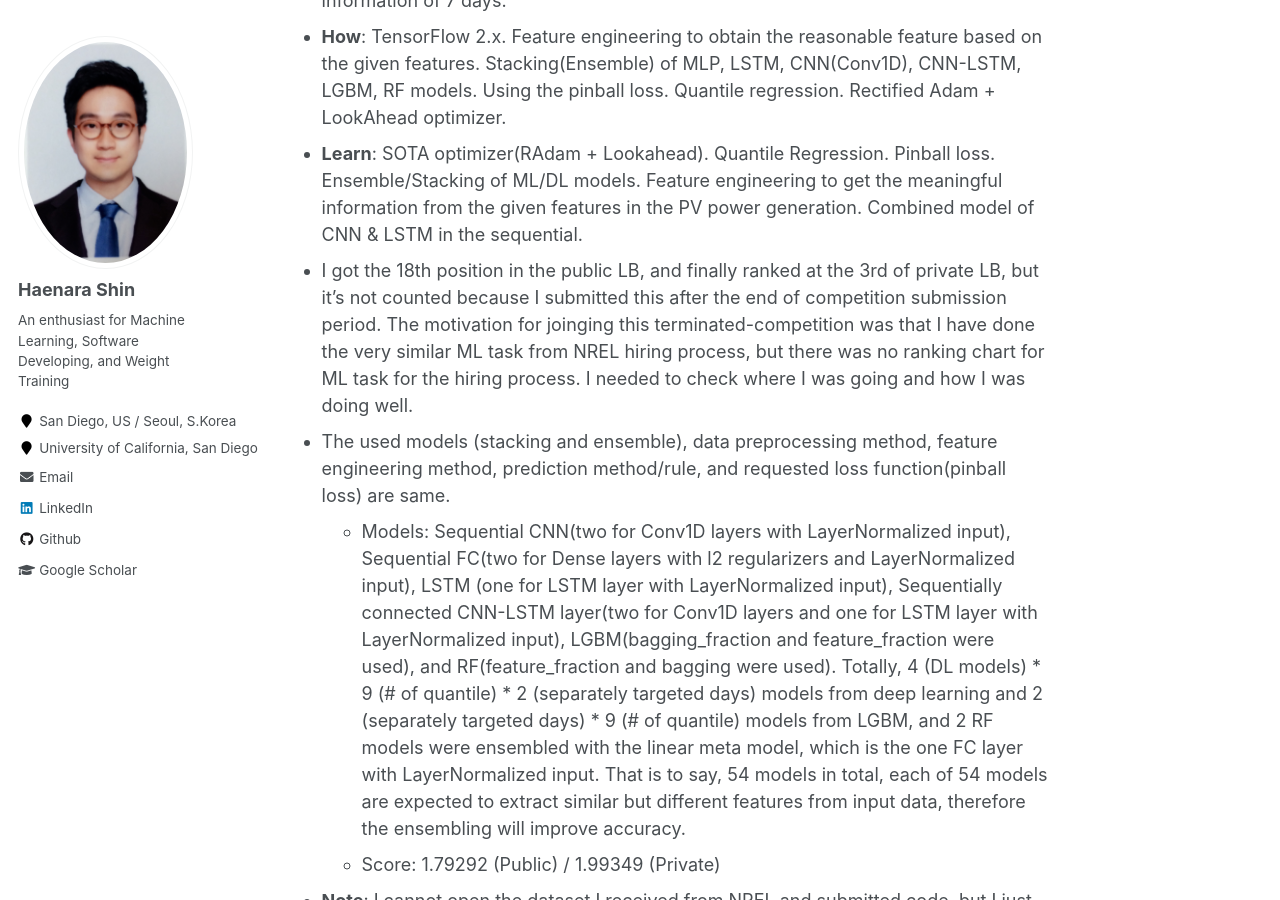
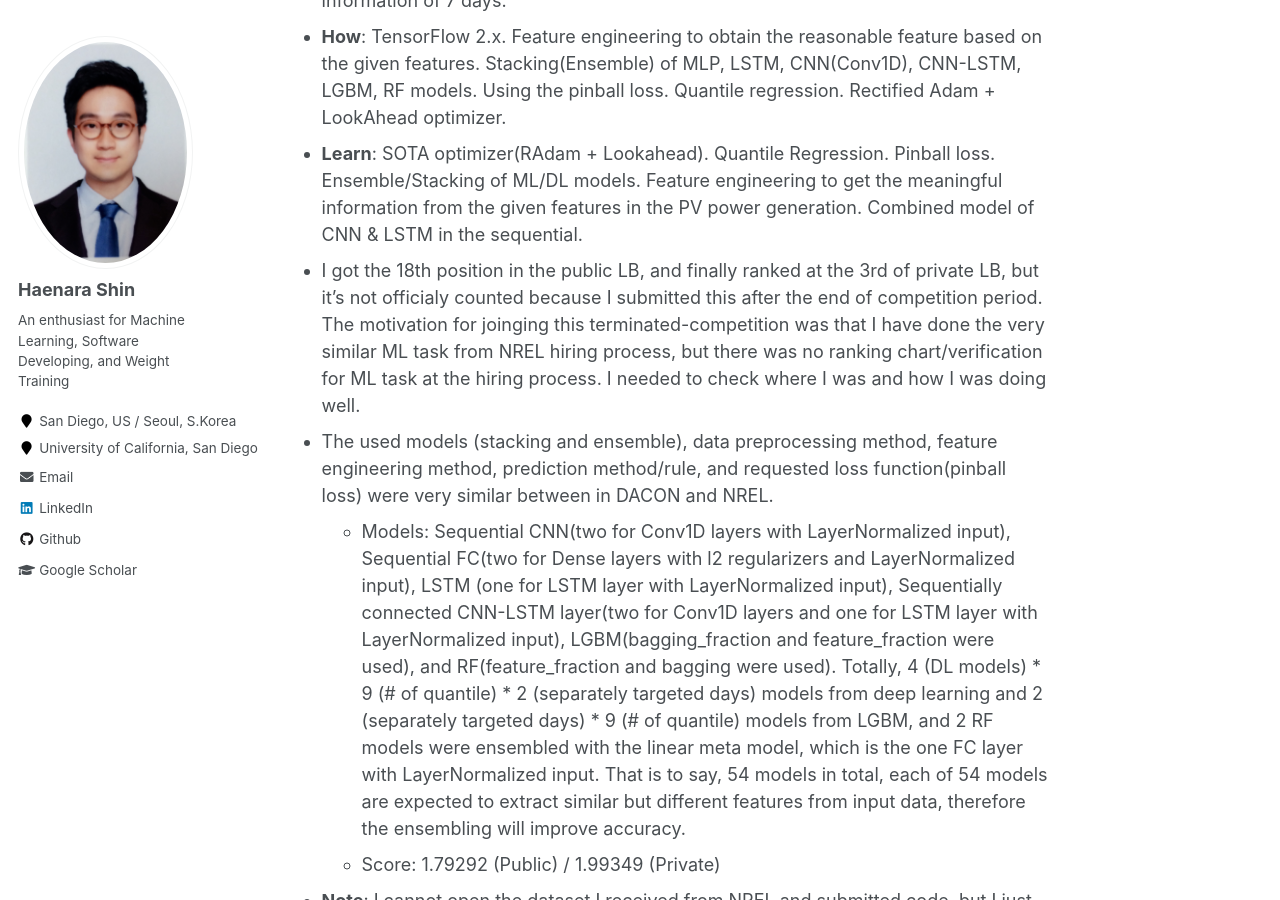
Before and after one commit to haenara-shin/haenara-shin.github.io, a Jekyll site: the page built from _portfolio/8_PV POWER Prediction.md, in a window 1280 px wide and 900 px high, scrolled down 444 px. Built offline with Jekyll 4.4.1, drawn with Linux system fonts in a browser that asks for light colours.

Commit message:
Update 8_PV POWER Prediction.md

```diff
--- a/_portfolio/8_PV POWER Prediction.md
+++ b/_portfolio/8_PV POWER Prediction.md
@@ -11,8 +11,8 @@ collection: portfolio
 - **What**: Prediction the pv power generated in next 2 days based on the weather information of 7 days.
 - **How**: TensorFlow 2.x. Feature engineering to obtain the reasonable feature based on the given features. Stacking(Ensemble) of MLP, LSTM, CNN(Conv1D), CNN-LSTM, LGBM, RF models. Using the pinball loss. Quantile regression. Rectified Adam + LookAhead optimizer.
 - **Learn**: SOTA optimizer(RAdam + Lookahead). Quantile Regression. Pinball loss. Ensemble/Stacking of ML/DL models. Feature engineering to get the meaningful information from the given features in the PV power generation. Combined model of CNN & LSTM in the sequential.
-- I got the 18th position in the public LB, and finally ranked at the 3rd of private LB, but it's not counted because I submitted this after the end of competition submission period. The motivation for joinging this terminated-competition was that I have done the very similar ML task from NREL hiring process, but there was no ranking chart for ML task for the hiring process. I needed to check where I was going and how I was doing well.
-- The used models (stacking and ensemble), data preprocessing method, feature engineering method, prediction method/rule, and requested loss function(pinball loss) are same.
+- I got the 18th position in the public LB, and finally ranked at the 3rd of private LB, but it's not officialy counted because I submitted this after the end of competition period. The motivation for joinging this terminated-competition was that I have done the very similar ML task from NREL hiring process, but there was no ranking chart/verification for ML task at the hiring process. I needed to check where I was and how I was doing well.
+- The used models (stacking and ensemble), data preprocessing method, feature engineering method, prediction method/rule, and requested loss function(pinball loss) were very similar between in DACON and NREL.
   * Models: Sequential CNN(two for Conv1D layers with LayerNormalized input), Sequential FC(two for Dense layers with l2 regularizers and LayerNormalized input), LSTM (one for LSTM layer with LayerNormalized input), Sequentially connected CNN-LSTM layer(two for Conv1D layers and one for LSTM layer with LayerNormalized input), LGBM(bagging_fraction and feature_fraction were used), and RF(feature_fraction and bagging were used). Totally, 4 (DL models) * 9 (# of quantile) * 2 (separately targeted days) models from deep learning and 2 (separately targeted days) * 9 (# of quantile) models from LGBM, and 2 RF models were ensembled with the linear meta model, which is the one FC layer with LayerNormalized input. That is to say, 54 models in total, each of 54 models are expected to extract similar but different features from input data, therefore the ensembling will improve accuracy.
   * Score: 1.79292 (Public) / 1.99349 (Private)
 
```
